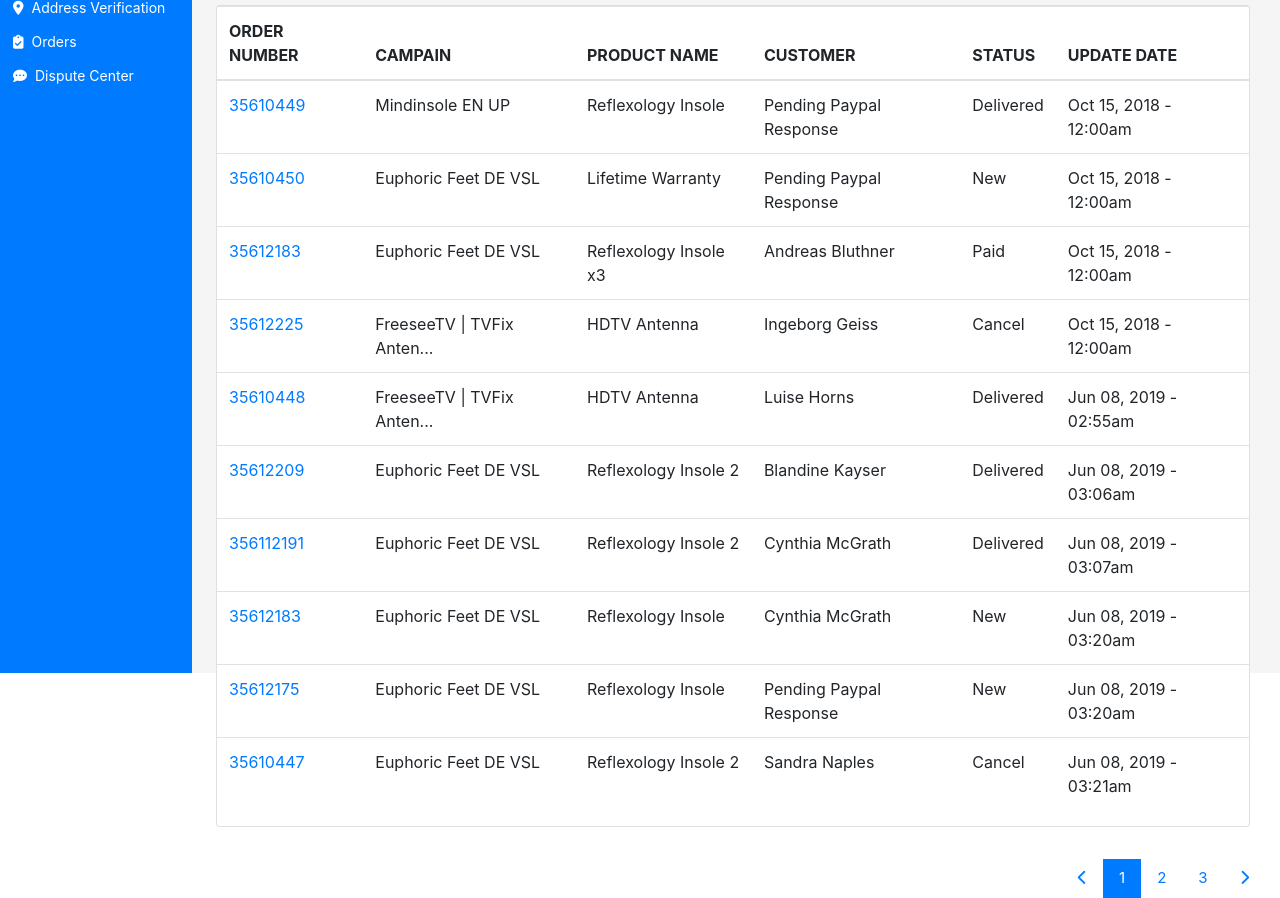
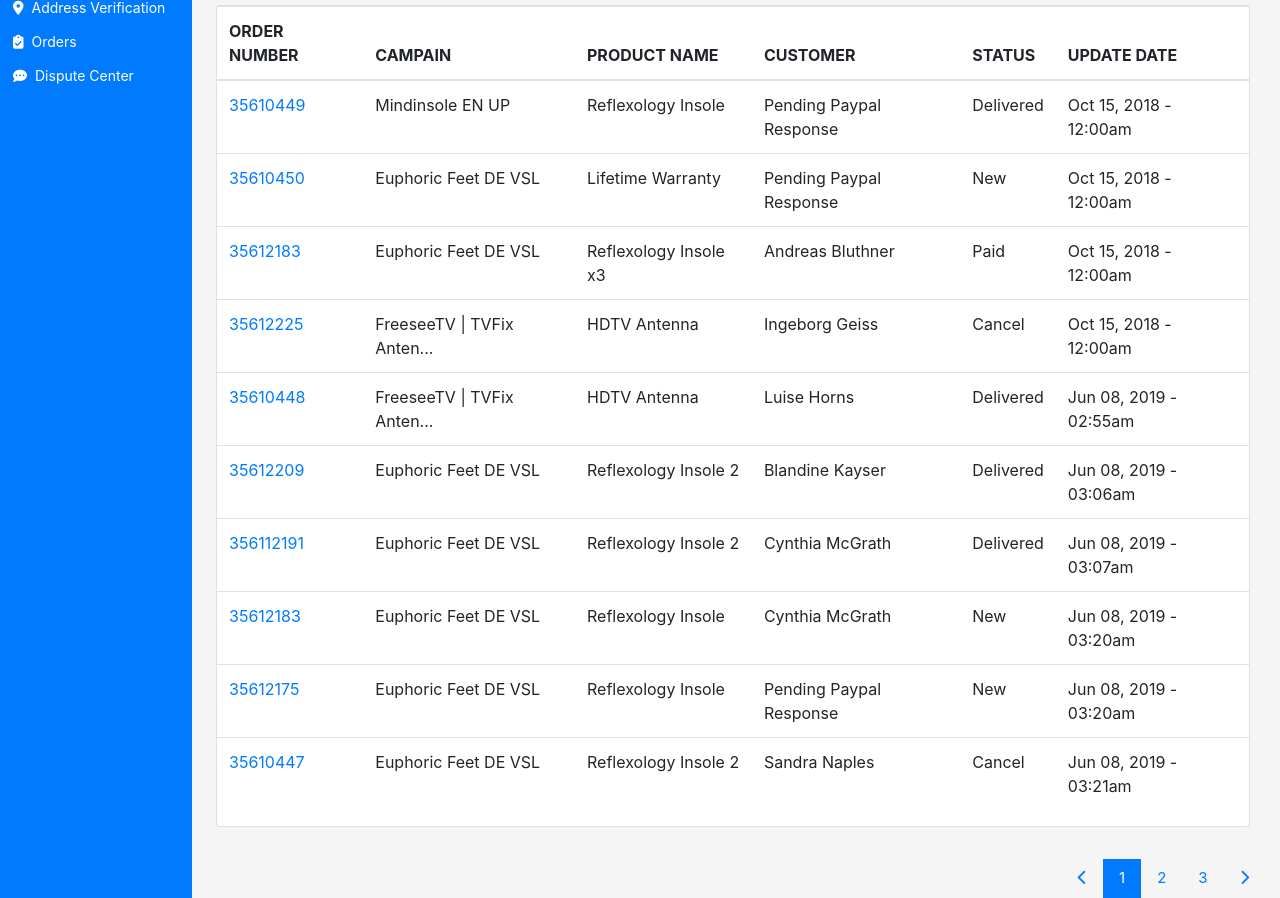
Before and after one commit to wesleybruno7/TesteEPICS_2, a PHP site: page / in a window 1280 px wide. Shown: the part 127-1025 px from the top of the page. Run offline with PHP 8.4, Linux system fonts and the light colour scheme; data comes from the database, SQL or seed files in the repository; some libraries are stand-ins or nearby versions.

Commit message:
teste concluido (ajuste final que faltou)

```diff
--- a/index.php
+++ b/index.php
@@ -90,7 +90,7 @@
             <div class="row" style="">
 
 <!-- *************************************** Inicio do container da lateral azul *************************************** -->
-            <div class="bg-primary" style="width: 15%; height: 800px; margin: 0; padding: 0;">
+            <div class="bg-primary" style="width: 15%; min-height: 800px; margin: 0; padding: 0;">
                 <div class="container-fluid" style="margin: 0; padding: 0;">
                     <div class="btn-group-vertical bg-primary" style="margin: 0; padding: 0; width: 100%; height: 100%">
                         <button id="btn0" type="button" class="btn btn-primary" style="height: 50px;"><i class="fas fa-angle-double-right mr-2"></i>Insight Tech</button>
@@ -104,7 +104,7 @@
             </div>
 <!-- *************************************** Termino do container da lateral azul *************************************** -->
 <!-- *************************************** Inicio do quadro cinza fundo principal *************************************** -->
-            <div class="" style="background-color: whitesmoke; width: 85%; height: 800px;">
+            <div class="" style="background-color: whitesmoke; width: 85%; min-height: 800px;">
 
                 <!-- quadro all order e info do usuário (quadro branco) -->
                 <div class="" style="background-color: white; width: 100%; height: 50px;">
```
